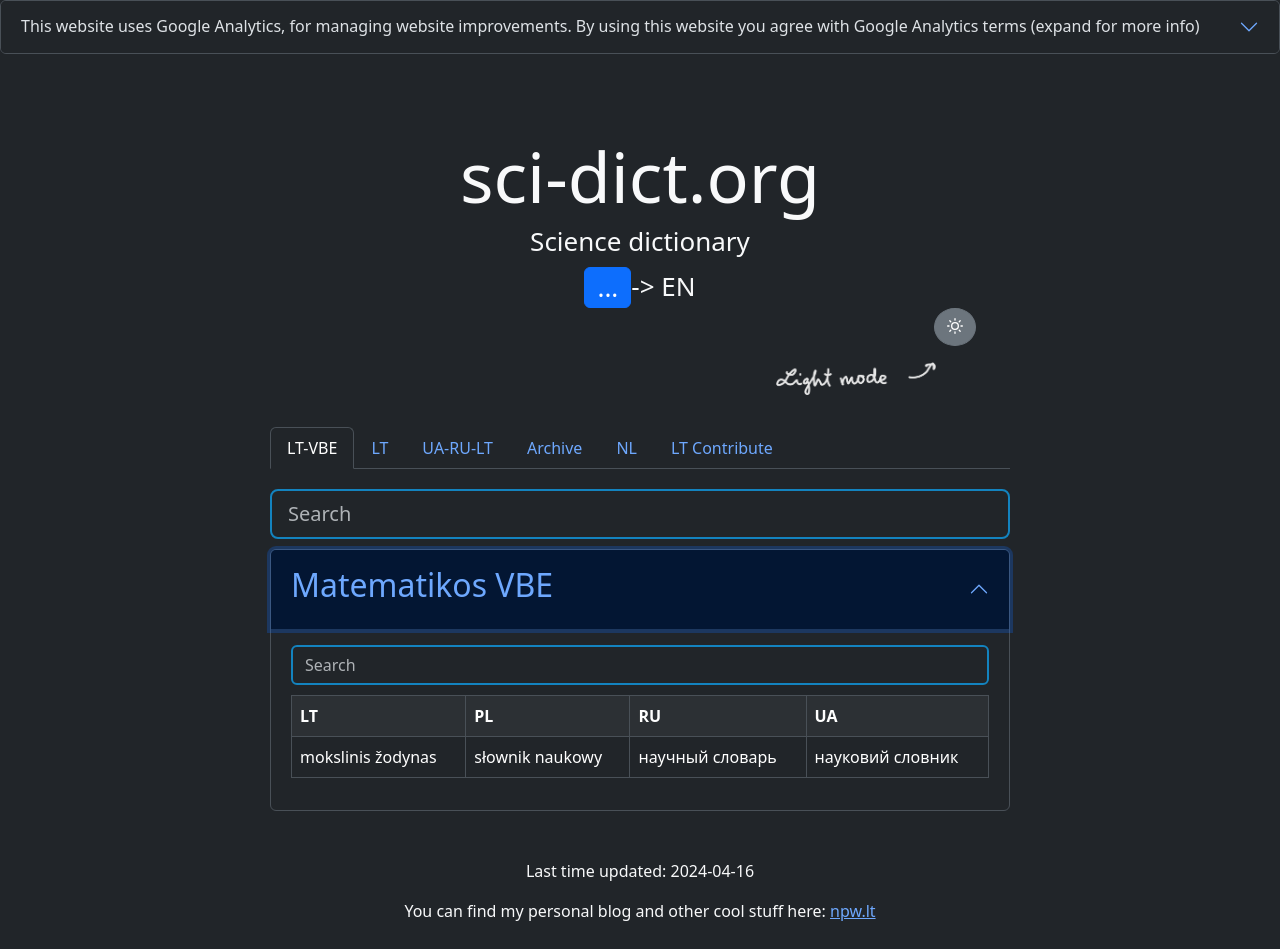
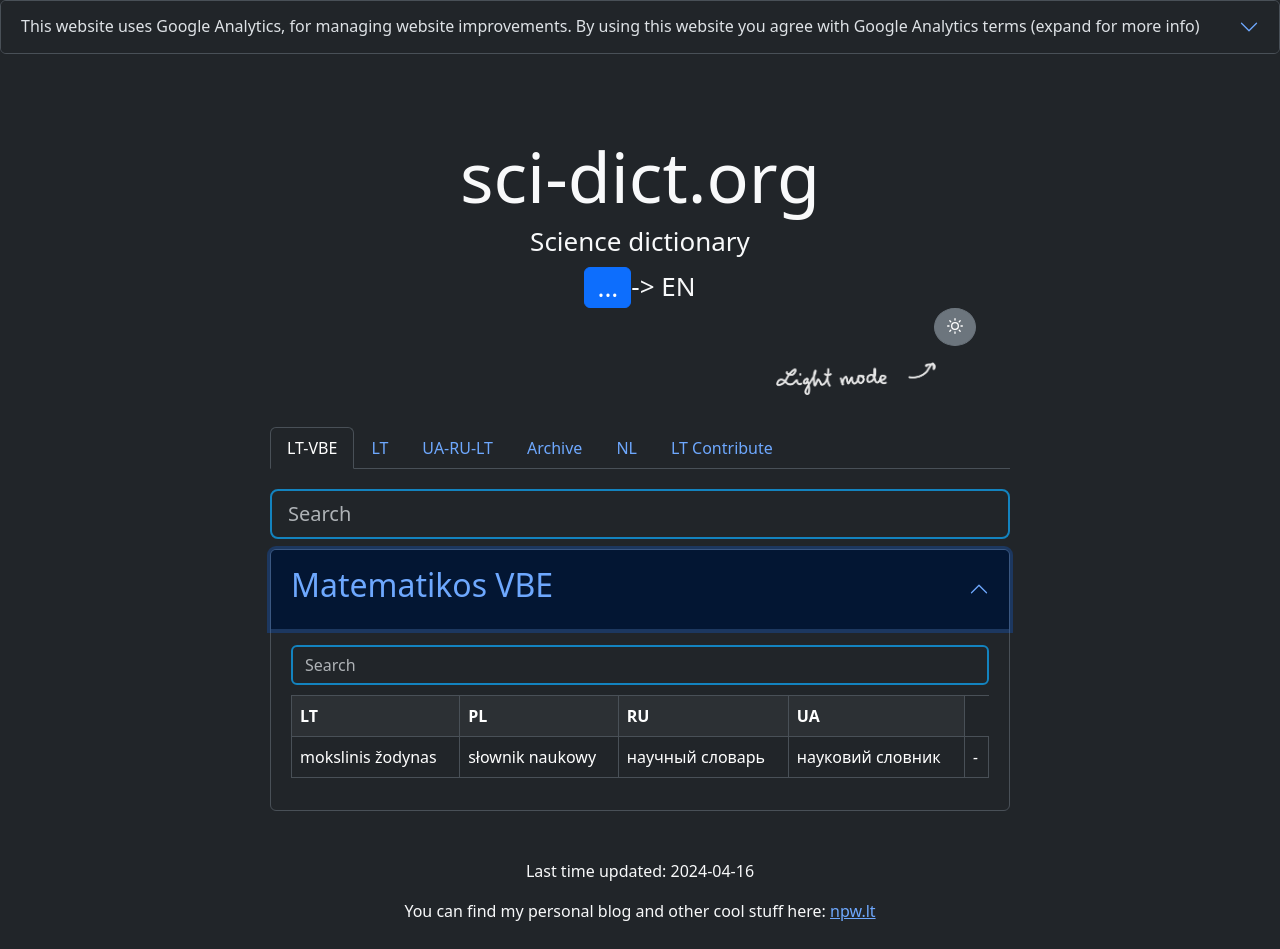
Before and after one commit to naglissul/sci-dict-lt, a React (Create React App) app: page / in a window 1280 px wide. Both pictures are taken after a click on the button "Matematikos VBE". Built offline with nearby package versions, Linux system fonts and the light colour scheme.

Commit message:
add comment to vbe dict

```diff
--- a/src/LTVbePage/components/LTVbeDictSection.tsx
+++ b/src/LTVbePage/components/LTVbeDictSection.tsx
@@ -5,7 +5,7 @@
 import { useState } from "react";
 
 type DictType = {
-  [key: string]: { lt?: string; pl?: string; ru?: string; ua?: string }[];
+  [key: string]: { lt?: string; pl?: string; ru?: string; ua?: string; comment?: string }[];
 };
 
 const dict: DictType = dict_import;
@@ -39,6 +39,7 @@
                 <th>PL</th>
                 <th>RU</th>
                 <th>UA</th>
+                <th>Comment</th>
               </tr>
               {categories["lt-vbe"].map((book) =>
                 dict[book.id]?.map((word: any) => {
@@ -57,6 +58,7 @@
                         pl={word.pl}
                         ru={word.ru}
                         ua={word.ua}
+                        comment={word.comment}
                       />
                     );
                   }
--- a/src/LTVbePage/components/LTVbeDictWord.tsx
+++ b/src/LTVbePage/components/LTVbeDictWord.tsx
@@ -3,15 +3,17 @@
   pl?: string;
   ru?: string;
   ua?: string;
+  comment?: string;
 }
 
-export default function LTVbeDictWord({ lt, pl, ru, ua }: DictWordProps) {
+export default function LTVbeDictWord({ lt, pl, ru, ua, comment }: DictWordProps) {
   return (
     <tr>
       <td>{lt ? lt : <em>-</em>}</td>
       <td>{pl ? pl : <em>-</em>}</td>
       <td>{ru ? ru : <em>-</em>}</td>
       <td>{ua ? ua : <em>-</em>}</td>
+      <td>{comment ? comment : <em>-</em>}</td>
     </tr>
   );
 }
--- a/src/LTVbePage/data/dict.json
+++ b/src/LTVbePage/data/dict.json
@@ -4,7 +4,8 @@
       "lt": "mokslinis žodynas",
       "pl": "słownik naukowy",
       "ru": "научный словарь",
-      "ua": "науковий словник"
+      "ua": "науковий словник",
+      "comment": ""
     }
   ]
 }
```
